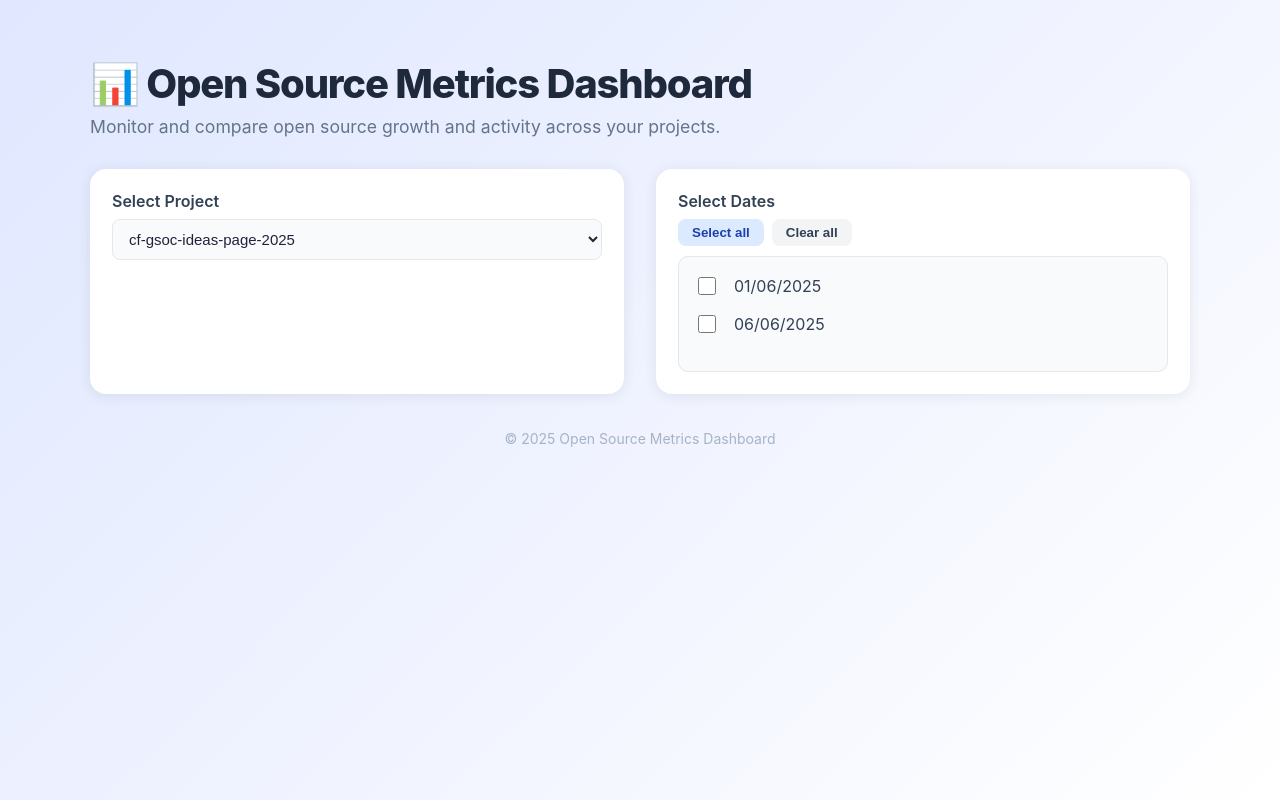
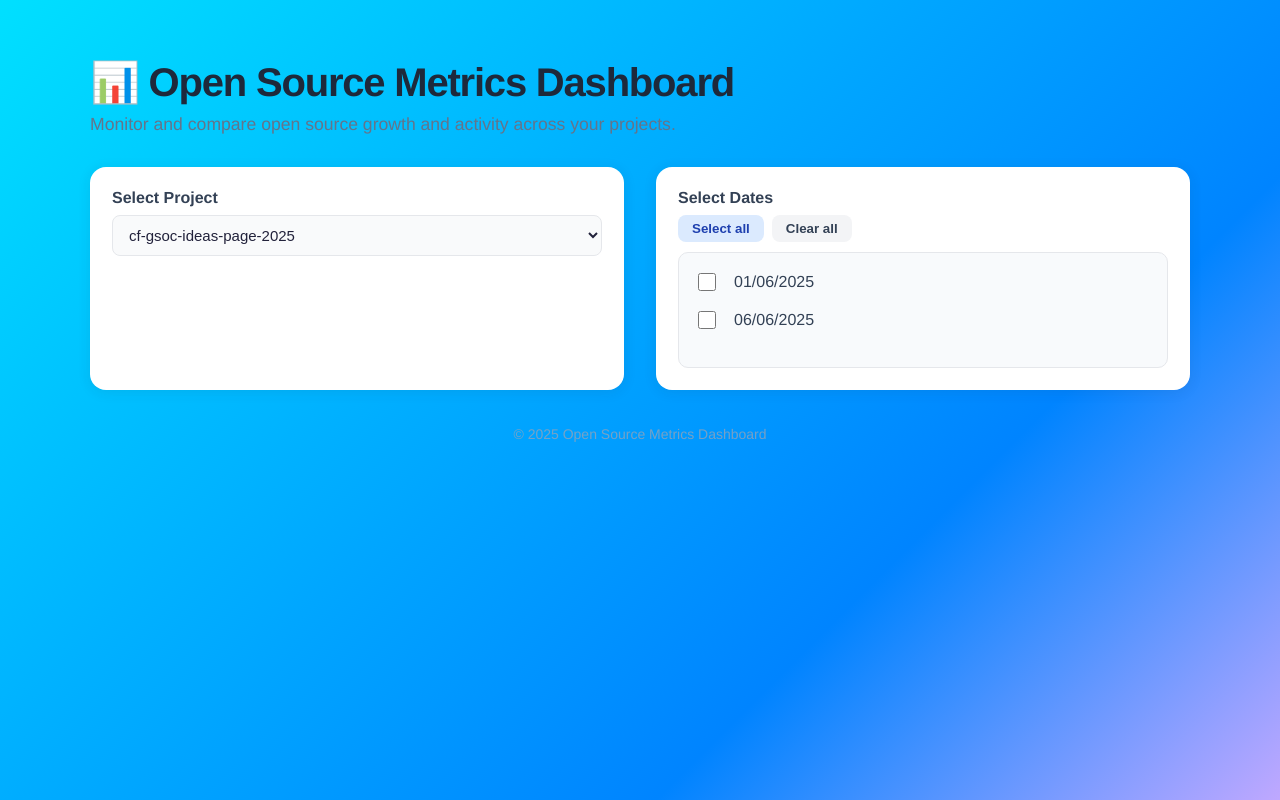
Before and after one commit to darlisagc/Open_source_metrics, a React (Create React App) app in the folder dashboard/: page / in a window 1280 px wide. Built offline with nearby package versions, Linux system fonts and the light colour scheme.

Commit message:
Update OssDashboard.js

```diff
--- a/dashboard/src/OssDashboard.js
+++ b/dashboard/src/OssDashboard.js
@@ -152,8 +152,9 @@ export default function Dashboard() {
   return (
     <div style={{
       minHeight: "100vh",
-      background: "linear-gradient(135deg, #e0e7ff 0%, #fff 100%)",
-      fontFamily: "Inter,Roboto,sans-serif"
+      // Cardano Foundation brand gradient & font!
+      background: "linear-gradient(135deg, #00E0FF 0%, #0084FF 70%, #BFA8FF 100%)",
+      fontFamily: "Switzer, Helvetica Neue, Arial, sans-serif"
     }}>
       <div style={{ maxWidth: 1100, margin: "0 auto", padding: "2rem 1rem" }}>
         <h1 style={{
```
